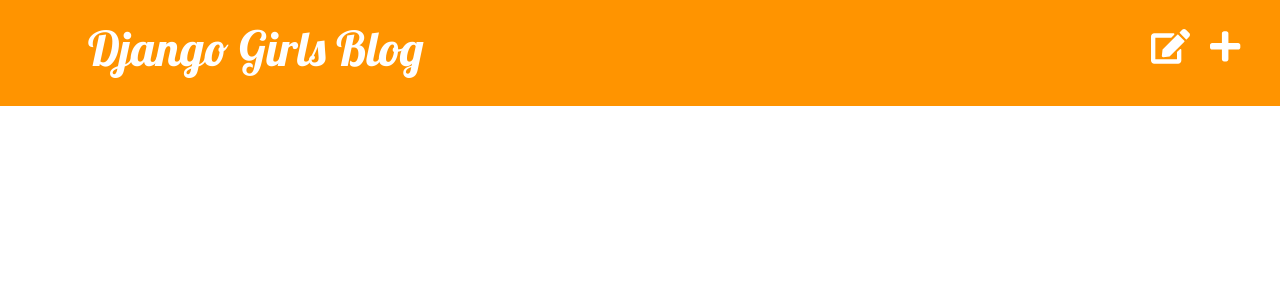
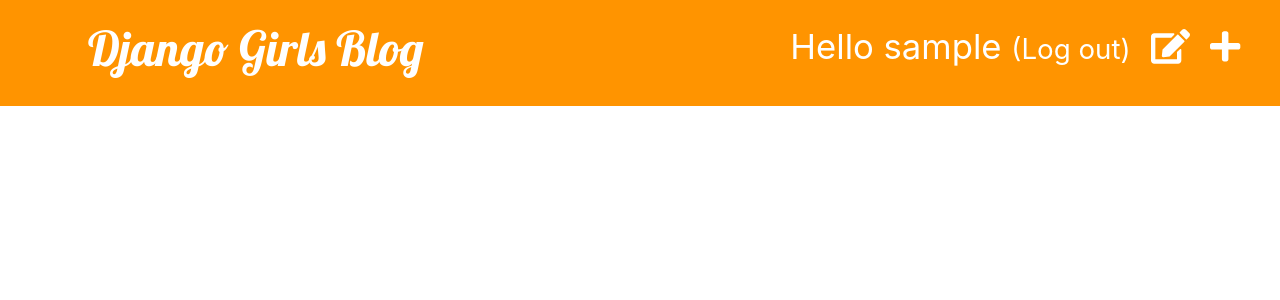
Before and after one commit to ftnext/nextstep_djangogirls_tutorial, a Django app: page /drafts/ in a window 1280 px wide. Shown: the top 300 px of the page. Run offline with Django 3.2, Linux system fonts and the light colour scheme; the visitor is signed in with stand-in values (Sample User, id 1); data that the repository does not hold is empty; some libraries are stand-ins or nearby versions.

Commit message:
[feat] ログアウト機能を追加し、page-headerからログイン／ログアウトできるように変更（（「宿題: ウェブサイトをセキュアにする」））
* blog.cssを修正し、Logoutのリンクの文字の色を他の項目と揃えた
* シークレットブラウザで起動した際、Log outのリンクが白い文字でなかったため、文字を白くするスタイル指定を追加した

```diff
--- a/apps/accounts/urls.py
+++ b/apps/accounts/urls.py
@@ -5,4 +5,7 @@
 app_name = 'accounts'
 urlpatterns = [
     path('login/', auth_views.LoginView.as_view(), name='login'),
+    path('logout/',
+         auth_views.LogoutView.as_view(next_page='blog:post_list'),
+         name='logout'),
 ]
--- a/apps/static/css/blog.css
+++ b/apps/static/css/blog.css
@@ -30,6 +30,10 @@
   margin-right: 20px;
 }
 
+.top-menu small a, .top-menu small a:hover, .top-menu small a:visited {
+  color: #ffffff;
+}
+
 .post {
   margin-bottom: 70px;
 }
--- a/apps/templates/base.html
+++ b/apps/templates/base.html
@@ -32,6 +32,14 @@
         <a href="{% url 'blog:post_draft_list' %}" class="top-menu">
           <i class="fas fa-edit"></i>
         </a>
+        <p class="top-menu">
+          Hello {{ user.username }}
+          <small>(<a href="{% url 'accounts:logout' %}">Log out</a>)</small>
+        </p>
+      {% else %}
+        <a href="{% url 'accounts:login' %}" class="top-menu">
+          <i class="fas fa-lock"></i>
+        </a>
       {% endif %}
       <h1 class="ml-md-5">
         <a href="{% url 'blog:post_list' %}">Django Girls Blog</a>
```
